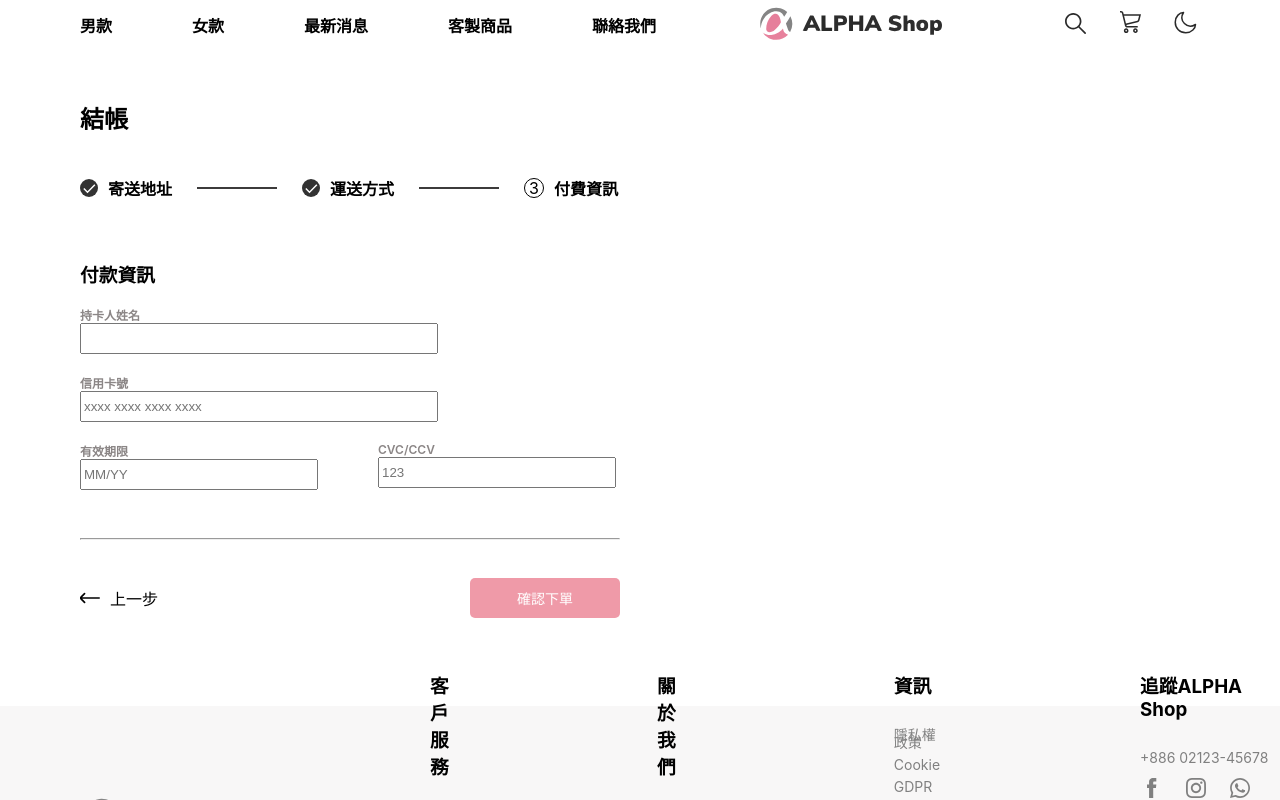
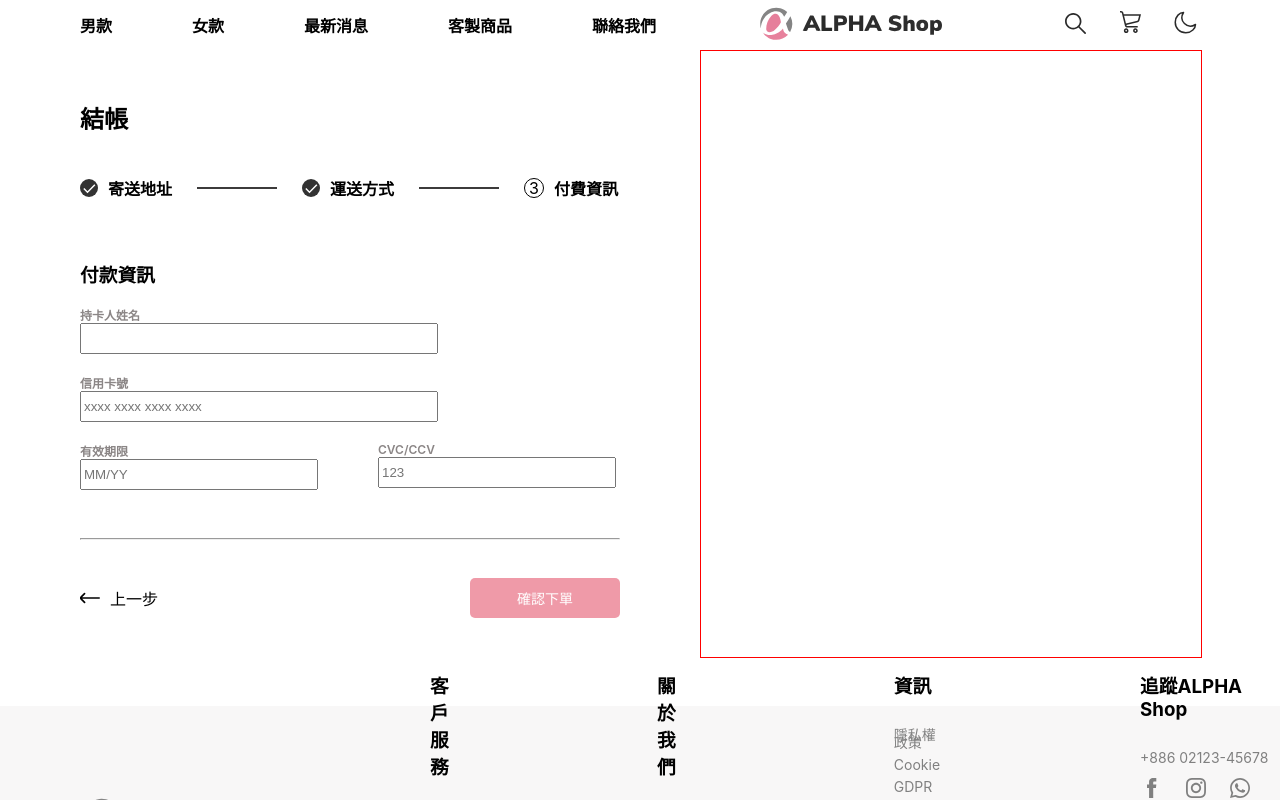
Before and after one commit to mikachou90/shop-react-project, a React (Create React App) app: page / in a window 1280 px wide. Shown: the top 800 px of the page. Built offline with nearby package versions, Linux system fonts and the light colour scheme.

Commit message:
link Cart.jsx to Main.jsx

```diff
--- a/src/components/Main/Cart/Cart.css
+++ b/src/components/Main/Cart/Cart.css
@@ -0,0 +1,5 @@
+div.cartWrapper {
+width: 500px;
+height: 100%;
+  border: 1px solid red;
+}
--- a/src/components/Main/Cart/Cart.jsx
+++ b/src/components/Main/Cart/Cart.jsx
@@ -0,0 +1,7 @@
+import "./Cart.css";
+
+function Cart() {
+  return <div className="cartWrapper"></div>;
+}
+
+export default Cart;
--- a/src/components/Main/Main.jsx
+++ b/src/components/Main/Main.jsx
@@ -2,6 +2,7 @@ import "./Main.css";
 import StepProgress from "./Step/StepProgress/StepProgress";
 import Form from "./Form/Form";
 import ControlButton from "./ControlButton/ControlButton";
+import Cart from "./Cart/Cart";
 
 function Main() {
   return (
@@ -11,6 +12,9 @@ function Main() {
         <Form />
         <ControlButton />
       </div>
+      <div className="rightZone">
+        <Cart />
+      </div>
     </div>
   );
 }
```
